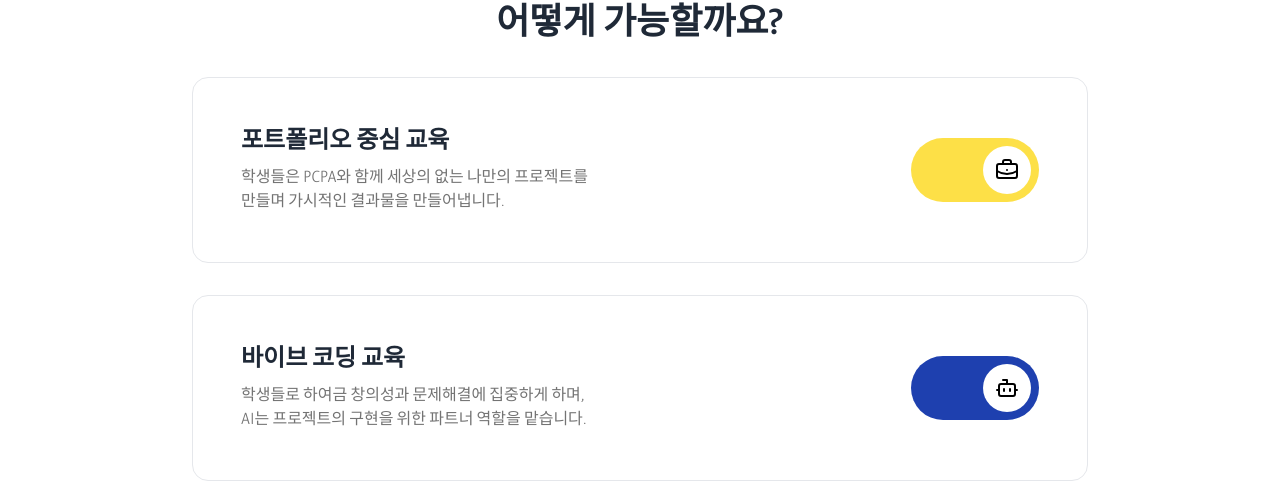
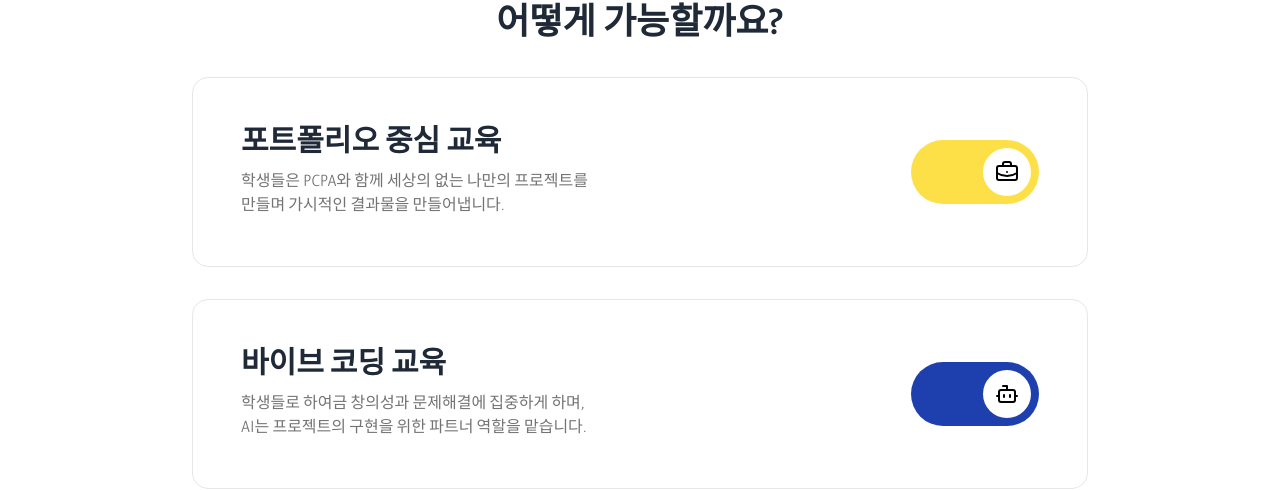
Before and after one commit to Dominic1324/PCASITE_TEST, a Next.js app: page / in a window 1280 px wide. Shown: the part 2258-2748 px from the top of the page. Built offline with nearby package versions, Linux system fonts and the light colour scheme; a web font is replaced by a local one.

Commit message:
feat: Increase font size for 'How can' section titles

```diff
--- a/app/page.tsx
+++ b/app/page.tsx
@@ -222,7 +222,7 @@ export default function HomePage() {
     						        <div className="max-w-4xl mx-auto space-y-8">
     						          <div ref={portfolioToggleRef} className="bg-white rounded-2xl border border-gray-200 p-12 flex items-center justify-between">
     						            <div>
-    						              <h3 className={`text-2xl font-bold transition-colors duration-700 ${isPortfolioActive ? 'text-gray-800' : 'text-gray-500'}`}>포트폴리오 중심 교육</h3>
+    						              <h3 className={`text-3xl font-bold transition-colors duration-700 ${isPortfolioActive ? 'text-gray-800' : 'text-gray-500'}`}>포트폴리오 중심 교육</h3>
     						              <p className={`mt-2 max-w-md transition-colors duration-700 ${isPortfolioActive ? 'text-muted-foreground' : 'text-gray-400'}`}>학생들은 PCPA와 함께 세상의 없는 나만의 프로젝트를<br />만들며 가시적인 결과물을 만들어냅니다.</p>
     						            </div>
     						            <div className={`w-32 h-16 rounded-full relative p-2 transition-colors duration-700 ${isPortfolioActive ? 'bg-yellow-300' : 'bg-gray-300'}`}>
@@ -233,7 +233,7 @@ export default function HomePage() {
     						          </div>
     						          <div ref={vibeToggleRef} className="bg-white rounded-2xl border border-gray-200 p-12 flex items-center justify-between">
     						            <div>
-    						              <h3 className={`text-2xl font-bold transition-colors duration-700 ${isVibeActive ? 'text-gray-800' : 'text-gray-500'}`}>바이브 코딩 교육</h3>
+    						              <h3 className={`text-3xl font-bold transition-colors duration-700 ${isVibeActive ? 'text-gray-800' : 'text-gray-500'}`}>바이브 코딩 교육</h3>
     						              <p className={`mt-2 max-w-md transition-colors duration-700 ${isVibeActive ? 'text-muted-foreground' : 'text-gray-400'}`}>학생들로 하여금 창의성과 문제해결에 집중하게 하며,<br />AI는 프로젝트의 구현을 위한 파트너 역할을 맡습니다.</p>
     						            </div>
     						            <div className={`w-32 h-16 rounded-full relative p-2 transition-colors duration-700 ${isVibeActive ? 'bg-blue-800' : 'bg-gray-300'}`}>
```
